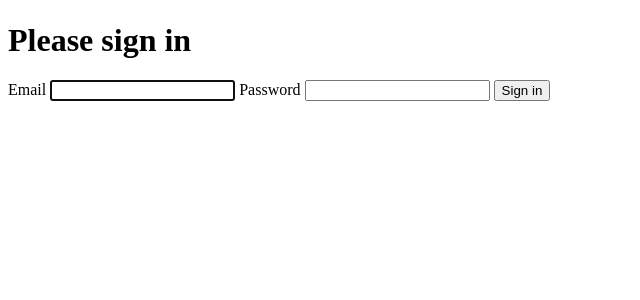
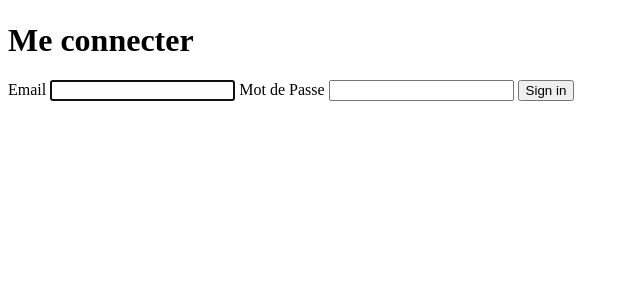
Before and after one commit to abdzk/sortie, a Symfony app: template templates/security/login.html.twig in a window 1280 px wide. Shown: the part 58-358 px from the top of the page, without its empty margins (0-640 px from the left). Run offline with Twig, Linux system fonts and the light colour scheme; the template is opened without the code that fills it, so the values that code supplies are empty; some libraries are stand-ins or nearby versions.

Commit message:
rectification relations

```diff
--- a/templates/security/login.html.twig
+++ b/templates/security/login.html.twig
@@ -1,6 +1,6 @@
 {% extends 'base.html.twig' %}
 
-{% block title %}Log in!{% endblock %}
+{% block title %}login{% endblock %}
 
 {% block body %}
 <form method="post">
@@ -14,10 +14,10 @@
         </div>
     {% endif %}
 
-    <h1 class="h3 mb-3 font-weight-normal">Please sign in</h1>
+    <h1 class="h3 mb-3 font-weight-normal">Me connecter</h1>
     <label for="inputEmail">Email</label>
     <input type="email" value="{{ last_username }}" name="email" id="inputEmail" class="form-control" autocomplete="email" required autofocus>
-    <label for="inputPassword">Password</label>
+    <label for="inputPassword">Mot de Passe</label>
     <input type="password" name="password" id="inputPassword" class="form-control" autocomplete="current-password" required>
 
     <input type="hidden" name="_csrf_token"
```
